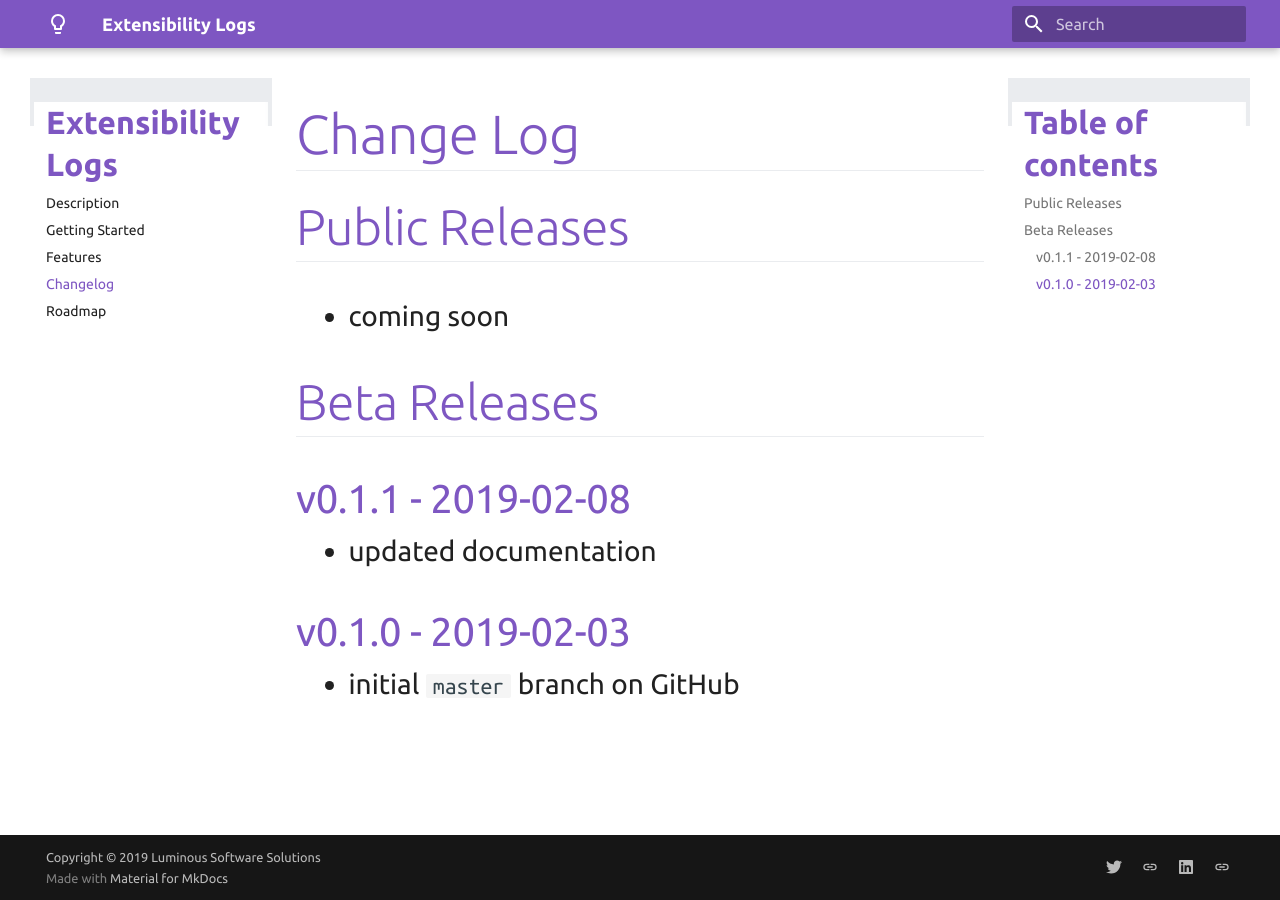
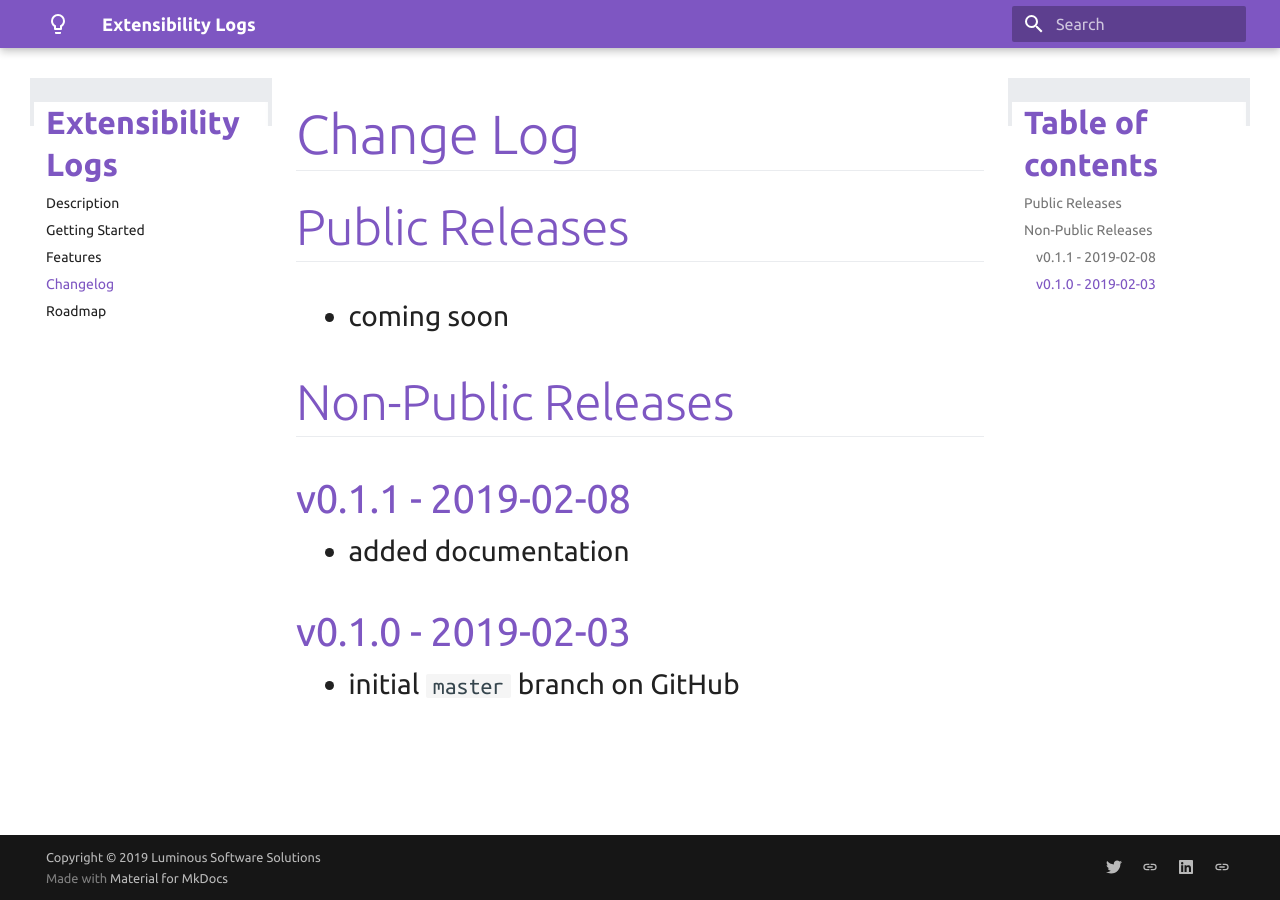
Before and after one commit to luminous-software/extensibility-logs, an MkDocs documentation site: the page built from docs-source/changelog.md, in a window 1280 px wide. Built offline with MkDocs 1.6.1 and Material for MkDocs 9.7.7, drawn with Linux system fonts in a browser that asks for light colours; old or Windows-style settings are respelled for this version of MkDocs.

Commit message:
docs: update documentation

```diff
--- a/docs-source/changelog.md
+++ b/docs-source/changelog.md
@@ -3,10 +3,10 @@
 ## Public Releases
   - coming soon
 
-## Beta Releases
+## Non-Public Releases
 
 ### v0.1.1 - 2019-02-08
-  - updated documentation
+  - added documentation
 
 ### v0.1.0 - 2019-02-03
   - initial `master` branch on GitHub
```
Also changed, not shown: README.md (+2 -2 lines).
